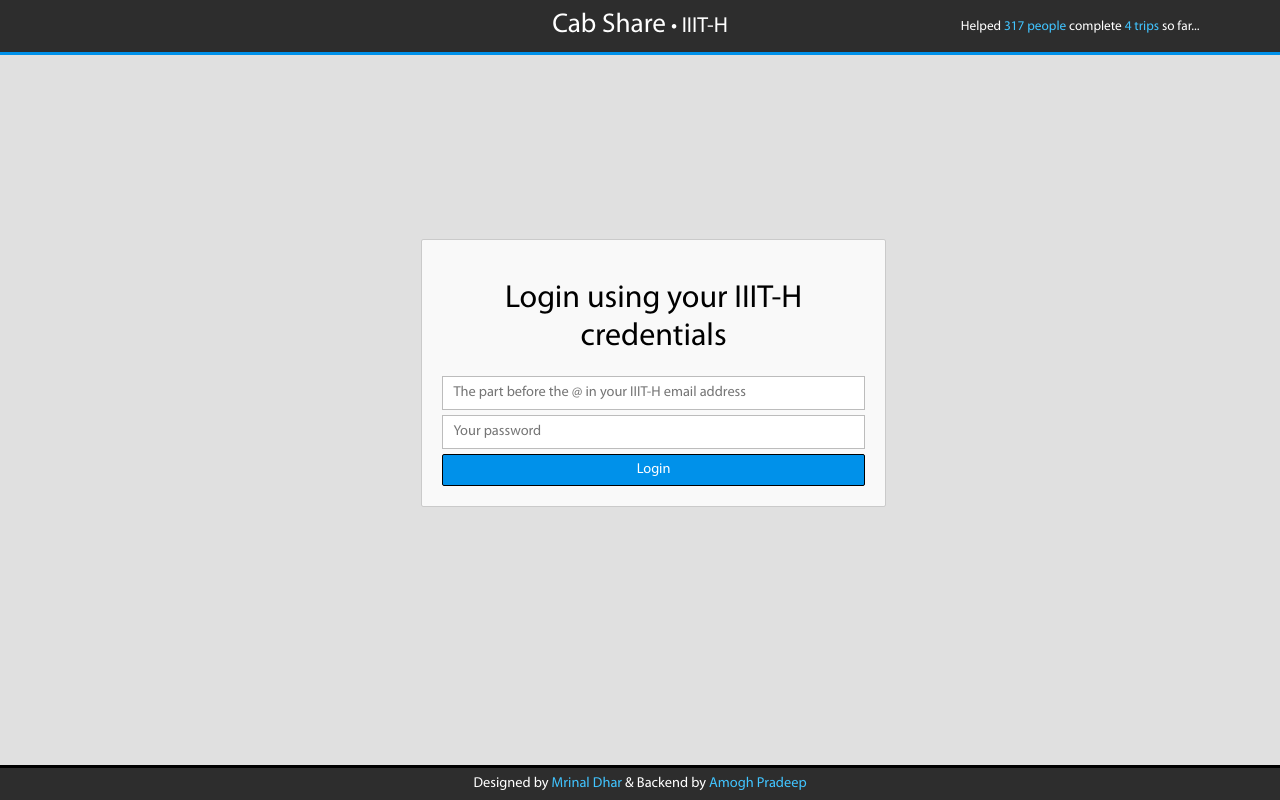
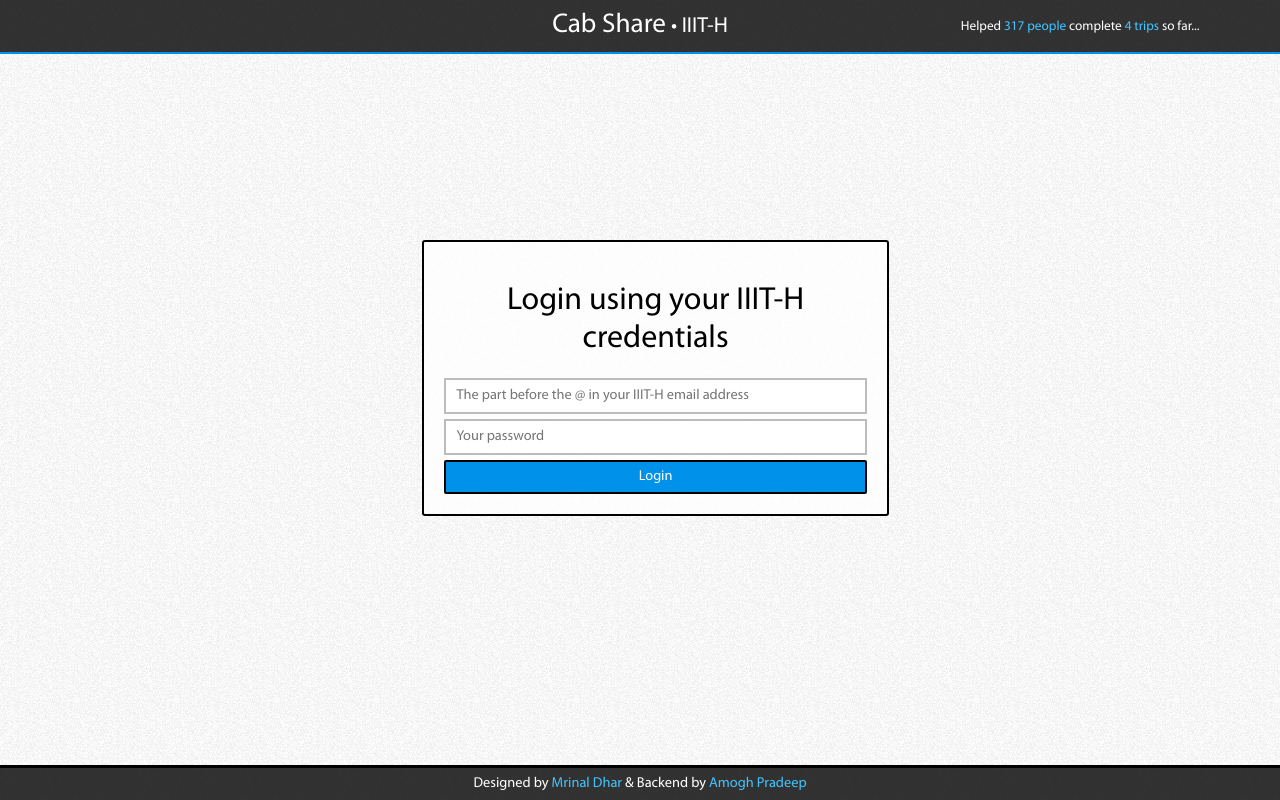
Before and after one commit to mrinaldhar/CabShare, a PHP site: page / in a window 1280 px wide. Run offline with PHP 8.4, Linux system fonts and the light colour scheme; data comes from the database, SQL or seed files in the repository.

Commit message:
Small changes to UI

```diff
--- a/css/all_trips.css
+++ b/css/all_trips.css
@@ -48,7 +48,9 @@
 	max-width: 30%;
 	width: 30%;
 	background-color: rgba(255,255,255,0.8);
-	box-shadow: 0 0 1px black;
+	/*box-shadow: 0 0 1px black;*/
+	border: 2px solid black;
+	border-radius: 3px;
 	height: 70%;
 	max-height: 70%;
 }
@@ -73,7 +75,7 @@
 
 }
 #sidebar p {
-	/*font-size: 0.9em;*/
+	font-size: 1.1em;
 	padding-left: 20px;
 	color: rgba(0,0,0,0.7);
 }
--- a/css/global.css
+++ b/css/global.css
@@ -13,8 +13,14 @@ body, html {
 	margin: 0;
 	overflow: none;
 	font-family: myriadpro;
-	background-color: #e0e0e0;
+	/*background-color: #e0e0e0;*/
+
 }
+body {
+  background: url('../bgtile.png');
+
+}
+
 .footer {
 	position: fixed;
 	bottom: 0px;
@@ -44,7 +50,7 @@ body, html {
 	top: 0px;
 	width: 100%;
 	left: 0px;
-	border-bottom: 3px solid #0091EA;
+	border-bottom: 2px solid #0091EA;
 	background-color: rgba(0,0,0,0.8);
 	color: white;
 	padding: 7px;
@@ -61,7 +67,7 @@ body, html {
 	padding-left: 5px;
 }
 .header .btn {
-	border: 1px solid #0091EA;
+	border: 2px solid #0091EA;
 	box-shadow: 0 0 3px black;
 }
 .btn {
@@ -75,11 +81,11 @@ body, html {
 	color: white;
 	font-family: myriadpro;
 	cursor: pointer;
-	border: 1px solid black;
+	border: 2px solid black;
 }
 .btn:hover {
 	color: black;
-	border: 1px solid black;
+	border: 2px solid black;
 	background-color: rgba(255,255,255,0.9);
 }
 .anim {
@@ -99,7 +105,9 @@ body, html {
 	padding: 20px;
 	border-radius: 1px;
 	background-color: rgba(255,255,255,0.8);
-	box-shadow: 0 0 1px black;
+	/*box-shadow: 0 0 1px black;*/
+	border: 2px solid black;
+	border-radius: 3px;
 }
 #page_title {
 	font-family: myriadpro;
@@ -135,7 +143,7 @@ input {
 	padding-top: 7px;
 	padding-bottom: 7px;
 	padding-left: 10px;
-	border: 1px solid #bcbcbc;
+	border: 2px solid #bcbcbc;
 	/*border-radius: 1px;*/
 	font-family: myriadpro;
 	outline-width: 0px;
```
Also changed, not shown: css/home.css (+6 -2 lines), bgtile.png (added).
